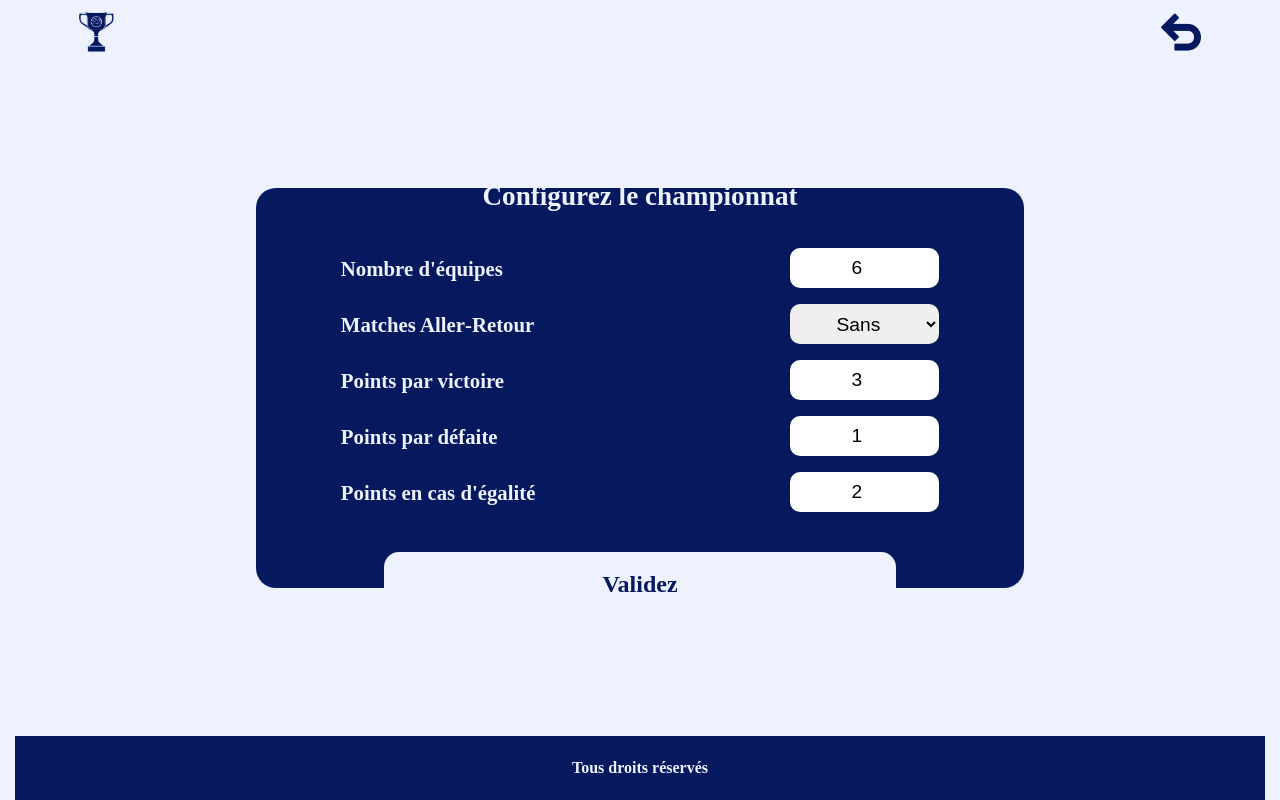
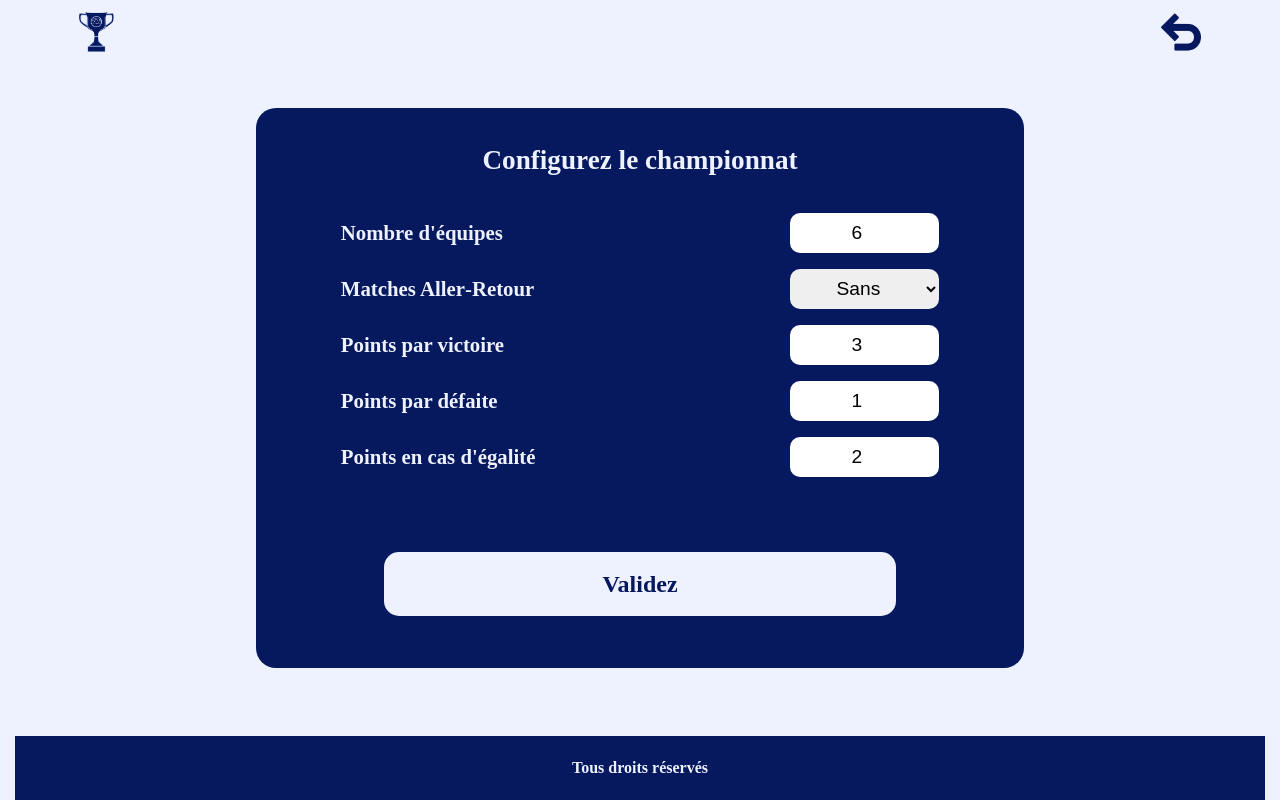
Before and after one commit to Rean18/tournoi-direct, a React (Vite) app: page /competition-type/championship in a window 1280 px wide. Built offline with nearby package versions, Linux system fonts and the light colour scheme.

Commit message:
Modification de la hauteur de l'icone sur la home page et de la hauteur du composant blue card

```diff
--- a/src/styles/Home/Home.css
+++ b/src/styles/Home/Home.css
@@ -7,7 +7,7 @@
 }
 
 #home-logo {
-  width: 30%;
   max-width: 800px;
+  max-height: 300px;
   margin-bottom: 2rem;
 }/*# sourceMappingURL=Home.css.map */
--- a/src/styles/Home/Home.scss
+++ b/src/styles/Home/Home.scss
@@ -7,7 +7,7 @@
 }
 
 #home-logo {
-    width: 30%;
     max-width: 800px;
+    max-height: 300px;
     margin-bottom: 2rem;
 }
--- a/src/styles/blueCard/blueCard.css
+++ b/src/styles/blueCard/blueCard.css
@@ -1,6 +1,6 @@
 .blue-card {
   width: 60vw;
-  height: 50vh;
+  max-height: 70vh;
   display: flex;
   flex-direction: column;
   justify-content: center;
--- a/src/styles/blueCard/blueCard.scss
+++ b/src/styles/blueCard/blueCard.scss
@@ -1,6 +1,6 @@
 .blue-card {
   width: 60vw;
-  height: 50vh;
+  max-height: 70vh;
   display: flex;
   flex-direction: column;
   justify-content: center;
```
Also changed, not shown: 2 other files (tests, documents, lock files or other folders).
